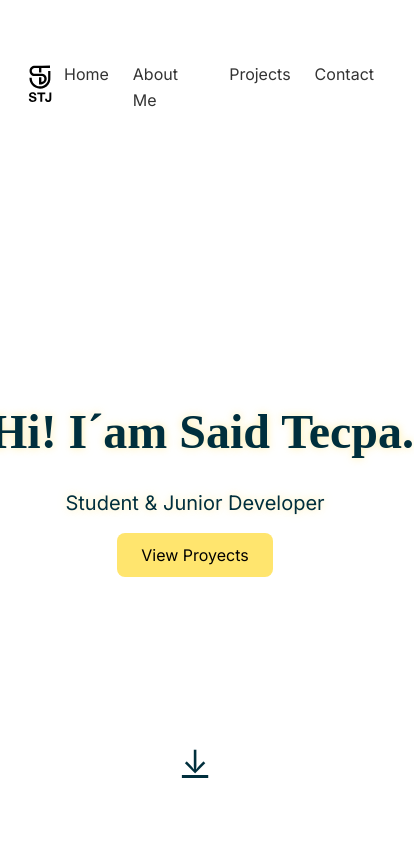
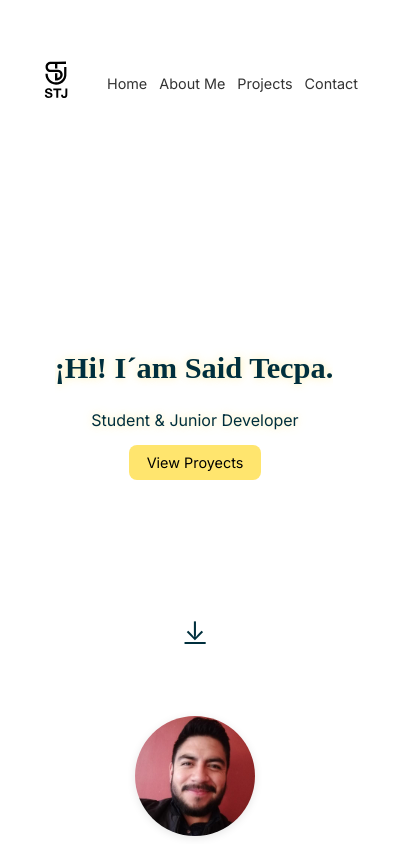
Before and after one commit to said-tj/said-tj.github.io, a plain HTML site: page index.html in a window 390 px wide. Shown: the top 844 px of the page, 416 px wide, since content can reach past the window. Drawn offline with Linux system fonts and the light colour scheme.

Commit message:
Responsive

```diff
--- a/style.css
+++ b/style.css
@@ -128,3 +128,107 @@ section.active p,section.active .highlight{
   50%{background-position:100% 50%}
   100%{background-position:0% 50%}
 }
+
+
+
+/* ---- Responsive ---- */
+/* ----------  RESPONSIVE  ---------- */
+
+/* Tablet (≤ 768 px) */
+@media (max-width: 768px) {
+  /* ——— Header ——— */
+  .site-header {
+    padding: 0.75rem 0;
+  }
+  .nav {
+    gap: 1rem;                /* enlaces un poco más juntos */
+  }
+  .nav a {
+    font-size: 0.95rem;
+  }
+
+  /* ——— Hero ——— */
+  .hero {
+    height: 70vh;             /* menos alto en tablet */
+    padding: 0 1rem;
+  }
+  .hero-content h2 {
+    font-size: 2.4rem;        /* título más pequeño */
+  }
+  .subtitle {
+    font-size: 1.1rem;
+  }
+  .btn-primary {
+    padding: 0.6rem 1.25rem;
+    font-size: 0.95rem;
+  }
+
+  /* ——— Grid de proyectos ——— */
+  .project-list {
+    grid-template-columns: repeat(auto-fit, minmax(200px, 1fr));
+    gap: 1.5rem;
+  }
+}
+
+/* ----------  MÓVIL (≤ 480px) – menú en fila  ---------- */
+@media (max-width: 480px) {
+  /* Header: mismo layout, solo ajusta padding */
+  .site-header {
+    padding: 0.75rem 1rem;
+    /* elimina flex-direction: column; */
+  }
+
+  /* Nav en fila, con wrap o scroll si hace falta */
+  .nav {
+    display: flex;
+    flex-wrap: wrap;       /* para que bajen si no caben */
+    justify-content: center;
+    gap: 0.75rem;
+    overflow-x: auto;      /* scroll horizontal si es necesario */
+    -webkit-overflow-scrolling: touch;
+  }
+  .nav a {
+    margin: 0;             /* elimina márgenes verticales */
+    font-size: 0.9rem;
+    white-space: nowrap;   /* evitar que se rompan en varias líneas */
+  }
+
+  /* Hero */
+  .hero {
+    height: 65vh;
+  }
+  .hero-content h2 {
+    font-size: 1.9rem;
+  }
+  .subtitle {
+    font-size: 1rem;
+    margin-bottom: 1rem;
+  }
+  .btn-primary {
+    padding: 0.55rem 1.1rem;
+    font-size: 0.9rem;
+  }
+  .scroll-down {
+    font-size: 1.6rem;
+  }
+
+  /* Secciones */
+  section {
+    padding: 2rem 0;
+  }
+
+  /* Proyectos: una sola columna */
+  .project-list {
+    grid-template-columns: 1fr;
+    gap: 1rem;
+  }
+  .project-card {
+    padding: 1.25rem;
+  }
+
+  /* Footer */
+  .site-footer {
+    padding: 1rem 0;
+    font-size: 0.8rem;
+  }
+}
```
